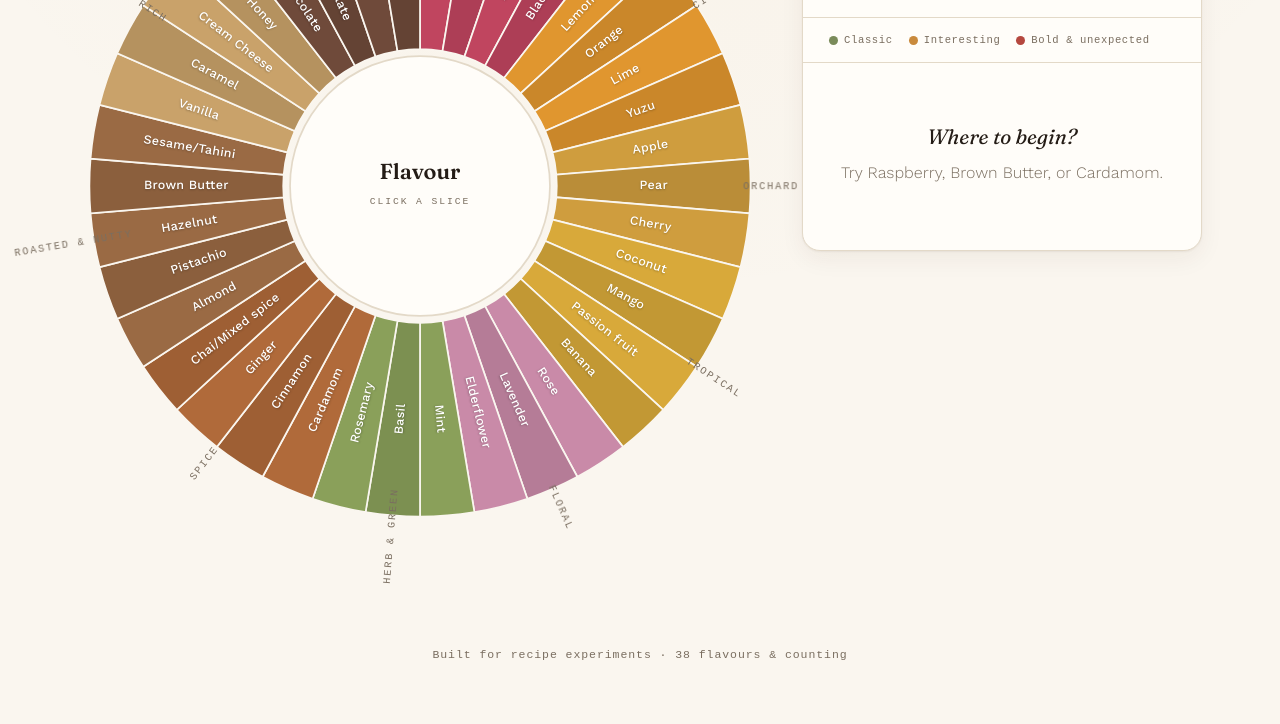
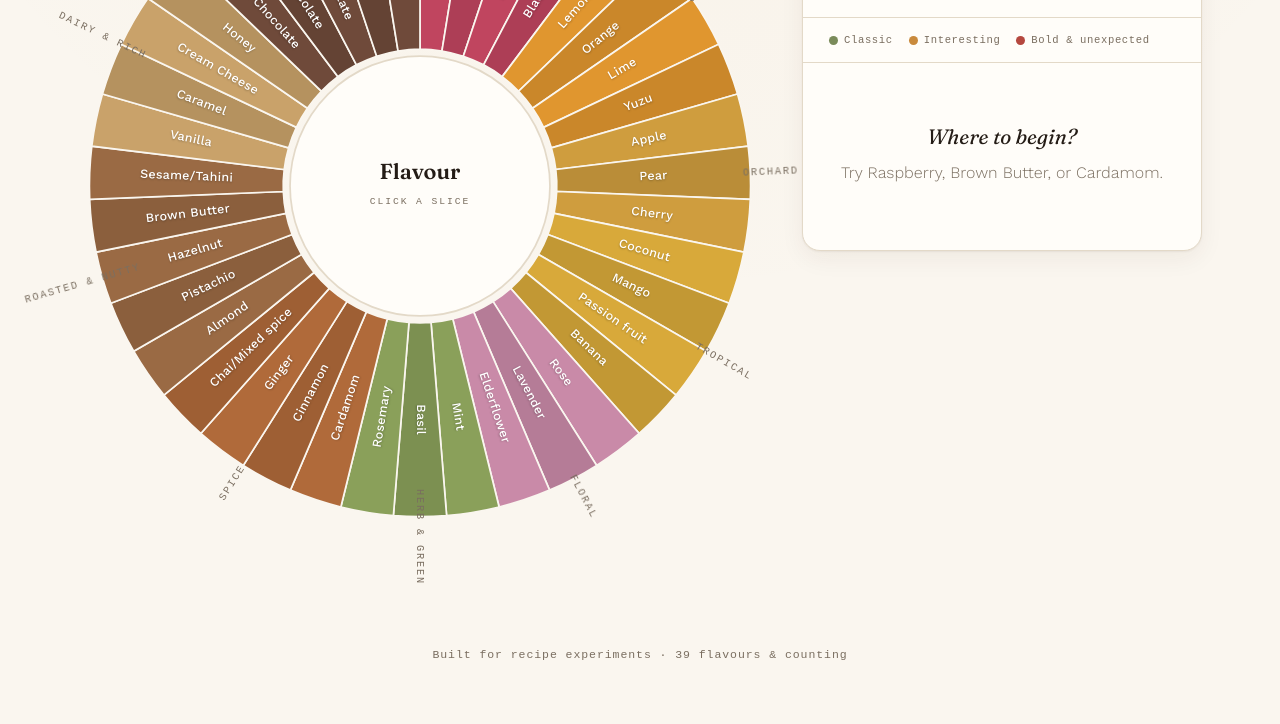
Before and after one commit to Maween/Tastewheel, a plain HTML site: page index.html in a window 1280 px wide. Shown: the part 522-1246 px from the top of the page. Drawn offline with nearby package versions, Linux system fonts and the light colour scheme; a web font is replaced by a local one.

Commit message:
Update index.html

```diff
--- a/index.html
+++ b/index.html
@@ -15,7 +15,6 @@
     --line:#e3d9c8;
     --card:#fffdf9;
     --classic:#7a8b5a;
-
     --interesting:#c98a3c;
     --bold:#b5483f;
     --shadow:0 1px 2px rgba(60,40,20,.06),0 8px 24px rgba(60,40,20,.06);
@@ -203,6 +202,7 @@ const BAKE_FLAVOURS = [
 
   // CHOCOLATE & COFFEE
   {n:"Dark Chocolate",f:"Chocolate & Coffee",c:[["Raspberry","Acid cuts richness — canonical."],["Orange","Limonene-cocoa harmony."],["Coffee","Mocha; shared roasted pyrazines."]],i:[["Chili","Mexican heat-cocoa axis."],["Cardamom","Eucalyptus lift on bitterness."],["Olive oil","Grassy-savoury truffle."]],b:[["Miso","Umami deepens the cocoa."],["Blue cheese","Funk-bitter pairing."],["Black garlic","Sweet-savoury depth."]]},
+  {n:"Milk Chocolate",f:"Chocolate & Coffee",c:[["Caramel","Shared Maillard sweetness; the candy-bar canon."],["Hazelnut","Gianduja tradition — toasted nut + creamy cocoa."],["Peanut","Salt-fat-sweet (the Snickers axis)."]],i:[["Passion fruit","Tart-tropical foil cuts the milky sweetness."],["Sea salt","Sharpens and lengthens the cocoa."],["Coffee","Roasted depth against the mild creaminess."]],b:[["Miso","Umami deepens an otherwise simple sweetness."],["Smoked salt","Phenolic edge on a milk-chocolate ganache."],["Yuzu","Bright citrus drama against the round cocoa."]]},
   {n:"White Chocolate",f:"Chocolate & Coffee",c:[["Raspberry","Tart cuts the sweet-creamy."],["Vanilla","Compounding creaminess."],["Passion fruit","Bright tropical foil."]],i:[["Matcha","Bitter-green against sweet."],["Lavender","Floral carrier."],["Cardamom","Aromatic lift."]],b:[["Wasabi","Sharp heat in a ganache."],["Olive oil","Grassy savoury bonbon."],["Yuzu + black sesame","Dramatic Japanese pairing."]]},
   {n:"Coffee",f:"Chocolate & Coffee",c:[["Chocolate","Mocha; shared roasted compounds."],["Cardamom","Arabic-coffee tradition."],["Caramel","Roasted-caramel depth."]],i:[["Orange","Bright citrus against roast."],["Hazelnut","Roasted-nutty harmony."],["Cherry","Fruit-against-roast contrast."]],b:[["Tonka/vanilla","Coumarin depth."],["Banana","Roasted-sweet loaf."],["Black pepper","Lengthens the roasted finish."]]},
   {n:"Matcha",f:"Chocolate & Coffee",c:[["White chocolate","Sweet-creamy tames bitterness."],["Red bean","Japanese wagashi classic."],["Vanilla","Soothing rounded base."]],i:[["Yuzu","Citrus lift on grassy-bitter."],["Coconut","Tropical-creamy foil."],["Strawberry","Tart-sweet against green."]],b:[["Black sesame","Toasty-green drama."],["Lemon","Bright bitter-citrus."],["Sweetcorn","Buttery-green surprise."]]}
```
